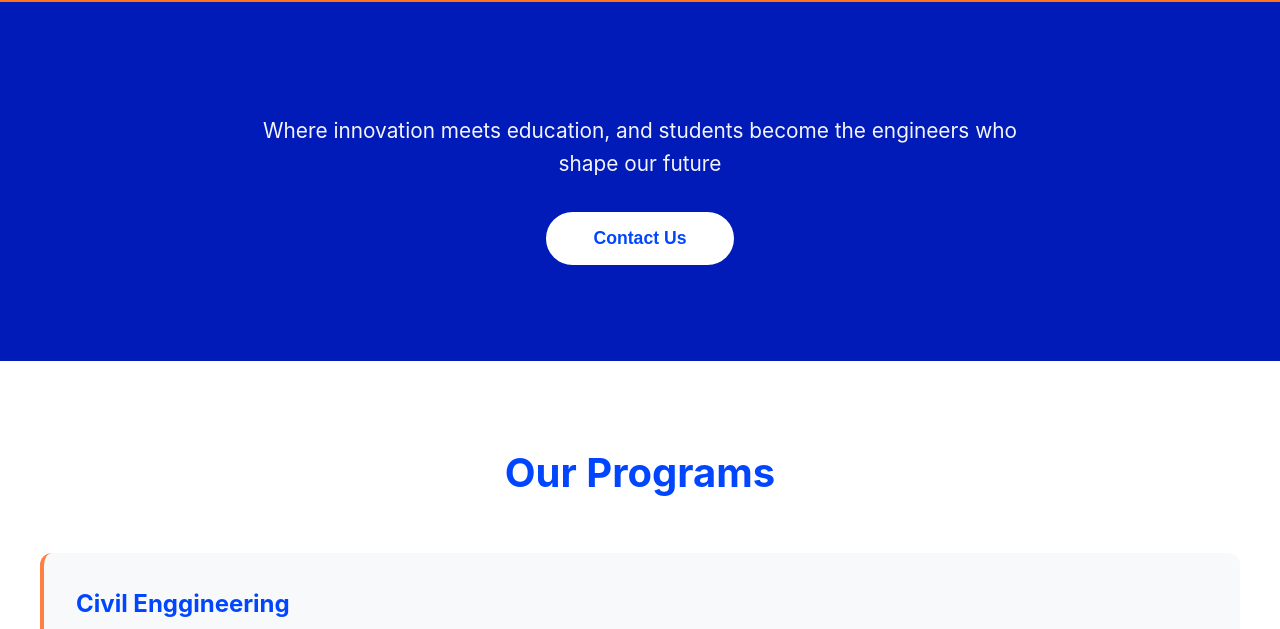
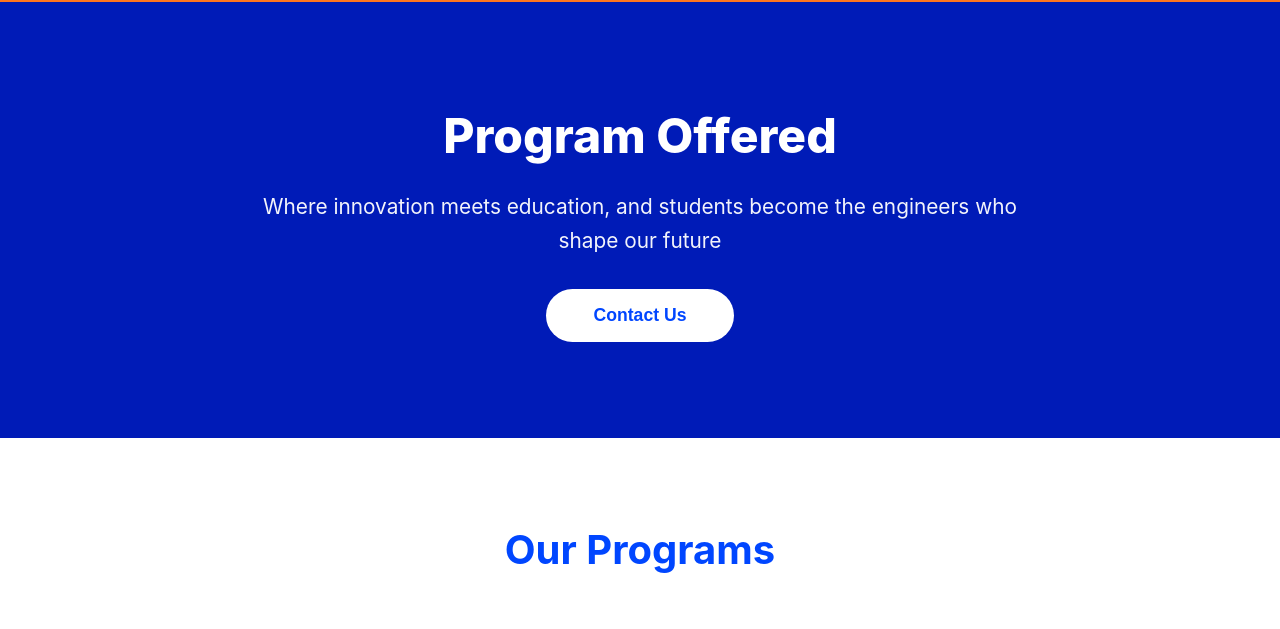
Before and after one commit to jenjenkimkim181-design/engineering, a plain HTML site: page program.html in a window 1280 px wide. Shown: the part 142-771 px from the top of the page. Drawn offline with Linux system fonts and the light colour scheme.

Commit message:
Update program.html

```diff
--- a/program.html
+++ b/program.html
@@ -272,7 +272,7 @@
    <main>
     <section class="hero">
      <div class="hero-content">
-      <h2 id="hero-title"></h2>
+      <h2 id="hero-title">Program Offered</h2>
       <p id="hero-description">Where innovation meets education, and students become the engineers who shape our future</p><button class="cta-button" id="cta-button">Contact Us</button>
      </div>
     </section>
@@ -320,4 +320,5 @@
    </footer>
   </div>
 </body>
+
 </html>
```
